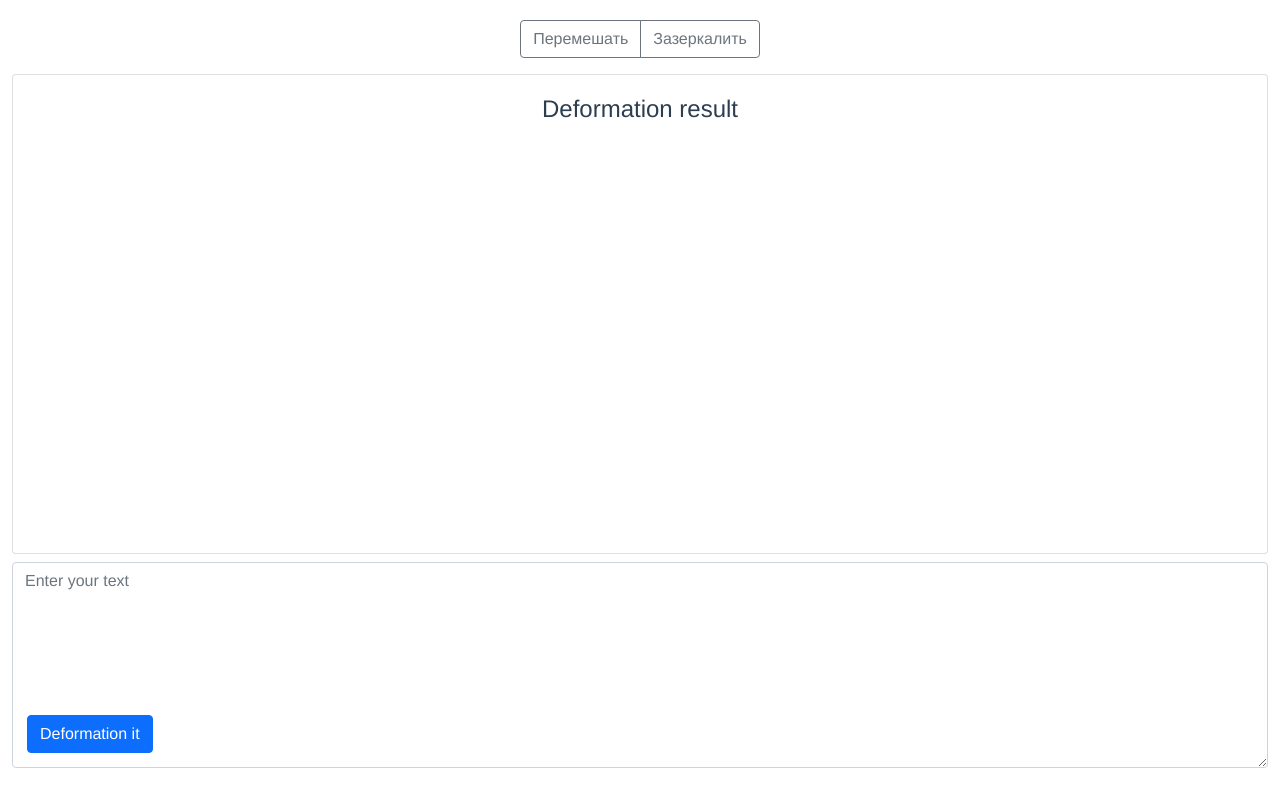
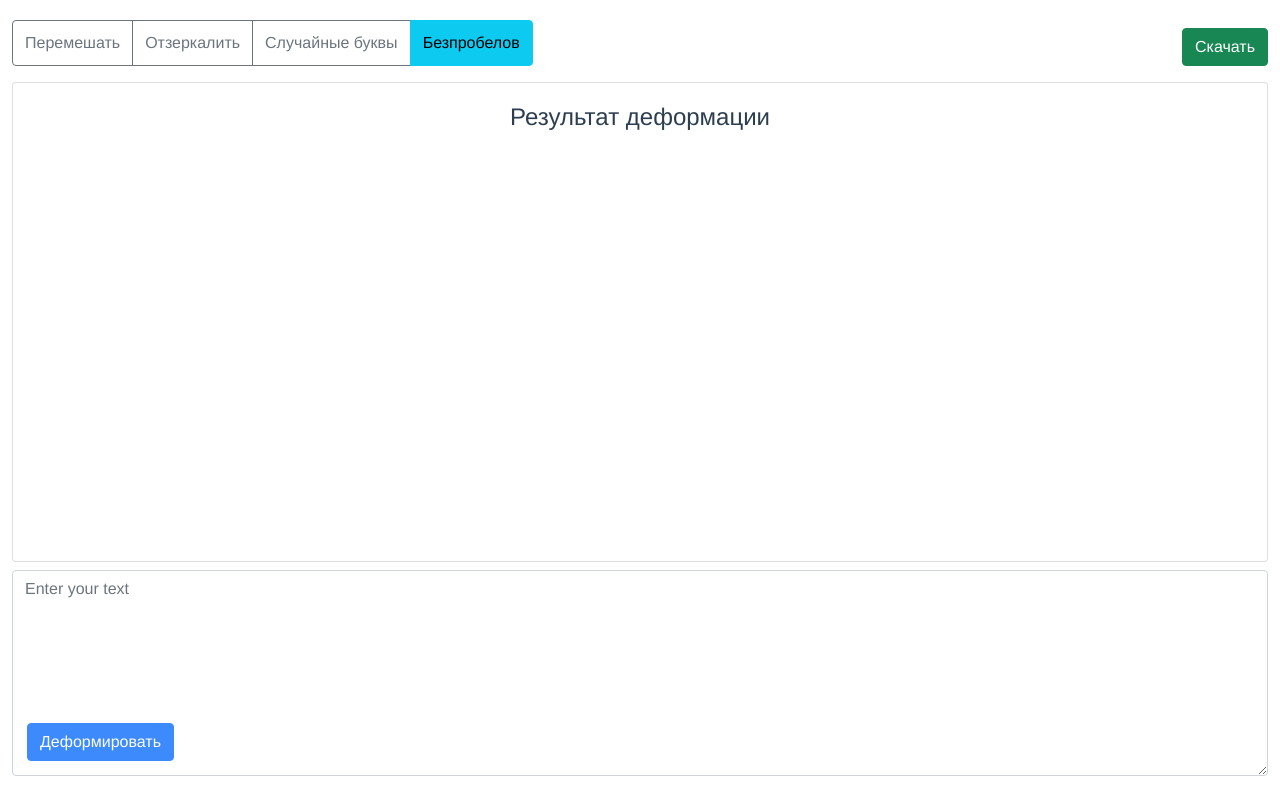
Before and after one commit to mihamailo/text-deformation, a Vue app: page / in a window 1280 px wide. Built offline with nearby package versions, Linux system fonts and the light colour scheme.

Commit message:
added random and spaceless

```diff
--- a/src/App.vue
+++ b/src/App.vue
@@ -1,14 +1,29 @@
 <template>
   <div class="container">
-    <Filter :filter="state.filter" :filterChange="filterChange" />
+    <div class="mb-3 d-flex justify-content-between">
+      <Filter
+        :filter="state.filter"
+        :filterChange="filterChange"
+        :buttons="state.buttons"
+      />
+      <button @click="downloadPdf" class="btn btn-success mt-2">Скачать</button>
+    </div>
     <div class="result card">
-      <div class="card-body" :class="state.textAlign">
+      <div class="result__body card-body" :class="state.textAlign">
         <div v-if="typeof state.text === 'object'">
           <div v-for="(item, index) in state.text" v-bind:key="index">
             {{ item }}
           </div>
         </div>
+
         <div v-else>{{ state.text }}</div>
+
+        <div
+          id="randomResult"
+          v-bind:class="
+            state.filter === 'Случайные буквы' ? 'd-block' : 'd-none'
+          "
+        ></div>
       </div>
     </div>
     <Input :setText="setText" />
@@ -16,7 +31,7 @@
 </template>
 
 <script>
-import { reactive, onMounted, onUpdated } from "vue";
+import { reactive } from "vue";
 import Input from "./components/Input";
 import Filter from "./components/Filter";
 import html2canvas from "html2canvas";
@@ -30,10 +45,12 @@ export default {
   },
   setup() {
     const state = reactive({
-      text: "Deformation result",
-      filter: "Отзеркалить",
+      text: "Результат деформации",
+      filter: "Безпробелов",
       textAlign: "text-center",
+      buttons: ["Перемешать", "Отзеркалить", "Случайные буквы", "Безпробелов"],
     });
+
     function array_compare(a, b) {
       // if lengths are different, arrays aren't equal
       if (a.length != b.length) return false;
@@ -106,6 +123,8 @@ export default {
         var last = aString.length - 1;
         var res = new Array(aString.length);
         for (var i = last; i >= 0; --i) {
+          if (res[i] === ")") res[i] = "(";
+          else if (res[i] === "(") res[i] = ")";
           var c = aString.charAt(i);
           res[last - i] = c;
         }
@@ -123,8 +142,11 @@ export default {
         array.map((item, id) => {
           stringItem = array.slice(prevId, id + 1).join(" ");
           prevId = id + 1;
-          console.log(item);
-          if (countSym > 70) {
+
+          let spaceCount = stringItem.length + 1;
+          console.log(spaceCount);
+          if (countSym > 75 - spaceCount) {
+            // Можно отнять количество элементов строки( = количеству пробелов)
             singleString += ` ${stringItem}`;
             newArray.push(backString(singleString));
             singleString = "";
@@ -134,16 +156,52 @@ export default {
             countSym += item.length;
           }
         });
-        console.log(newArray);
         // here we load string that have less than 50 symbols
         newArray.push(backString(singleString));
 
-        // console.log(newContent);
         return newArray;
       }
 
       const text = reverseStrings(value);
       return text;
+    };
+
+    const randomLetter = (value) => {
+      const arrStrings = value.split(" ");
+
+      function str_rand() {
+        var result = "";
+        var words = "йцукенгшщзхъфывапролджэячсмитьбю";
+        var max_position = words.length - 1;
+        for (let i = 0; i < 1; ++i) {
+          let position = Math.floor(Math.random() * max_position);
+          result = result + words.substring(position, position + 1);
+        }
+        return result;
+      }
+
+      const newArray = arrStrings.map((word, id, arr) => {
+        const letters = word.split("");
+
+        let letterArray = [];
+        for (let i = 0; i < letters.length; i++) {
+          letterArray.push(letters[i]);
+          if (letters[i + 1] != undefined) {
+            letterArray.push(`<span>${str_rand()}</span>`);
+          }
+        }
+        return letterArray.join("");
+      });
+
+      const newText = newArray.join(" ");
+
+      return newText;
+    };
+
+    const spaceless = (value) => {
+      let newText = value.replace(/\s/g, "");
+
+      return newText;
     };
 
     const onShuffelText = (value) => {
@@ -156,18 +214,30 @@ export default {
       state.textAlign = "text-end";
     };
 
+    const onRandomLetter = (value) => {
+      state.textAlign = "text-start";
+      state.text = randomLetter("");
+      document.querySelector("#randomResult").innerHTML = randomLetter(value);
+    };
+
+    const onSpaceless = (value) => {
+      state.textAlign = "text-start";
+      state.text = spaceless(value);
+    };
+
     const onDefault = (value) => {
       state.text = value;
       state.textAlign = "text-center";
     };
 
-    onUpdated(() => {
-      html2canvas(document.querySelector(".result .card-body")).then(function (
+    const downloadPdf = () => {
+      html2canvas(document.querySelector(".result__body")).then(function (
         canvas
       ) {
         document.body.appendChild(canvas);
-        canvas.style.width = "2500px";
-        canvas.style.height = "2500px";
+        console.log("kjk");
+        canvas.style.width = "3000px";
+        canvas.style.height = "3000px";
         canvas.style.visibility = "hidden";
         canvas.style.position = "absolute";
         canvas.style.left = "-1000%";
@@ -181,11 +251,11 @@ export default {
         pdf.addImage(imgData, "jpeg", 0, 0, canvas.width, canvas.height);
         pdf.save("download.pdf");
       });
-    });
+    };
 
     const setText = (value) => {
       if (value === null || value === "") {
-        onDefault("Deformation result");
+        onDefault("Результат деформации");
         return;
       }
       switch (state.filter) {
@@ -193,6 +263,10 @@ export default {
           return onMirrorText(value);
         case "Перемешать":
           return onShuffelText(value);
+        case "Случайные буквы":
+          return onRandomLetter(value);
+        case "Безпробелов":
+          return onSpaceless(value);
         default:
           return onDefault;
       }
@@ -201,6 +275,7 @@ export default {
     const filterChange = (type) => {
       state.filter = type;
       const inputValue = document.querySelector("textarea").value;
+
       if (!inputValue) {
         return;
       }
@@ -211,6 +286,7 @@ export default {
       state,
       setText,
       filterChange,
+      downloadPdf,
     };
   },
 };
@@ -228,7 +304,20 @@ export default {
 .result {
   min-height: 60vh;
   font-size: 24px;
+  background-size: 150px;
+  position: relative;
+  &__img {
+    position: absolute;
+    left: 10px;
+    top: 10px;
+    width: 180px;
+  }
 }
+
+#randomResult span {
+  opacity: 0.6;
+}
+
 .container {
   max-width: 1300px;
 }
--- a/src/components/Filter.vue
+++ b/src/components/Filter.vue
@@ -1,29 +1,19 @@
 <template>
-  <div class="mb-3">
   <div class="btn-group">
     <button
       v-for="(button, index) in buttons"
       v-bind:key="index"
       class="btn"
-        v-bind:class="[
-          filter === button ? 'btn-info' : 'btn-outline-secondary',
-        ]"
+      v-bind:class="[filter === button ? 'btn-info' : 'btn-outline-secondary']"
       v-on:click="filterChange(button)"
     >
       {{ button }}
     </button>
   </div>
-  </div>
 </template>
 
 <script>
 export default {
-  props: ["filter", "filterChange"],
-  setup() {
-    const buttons = ["Перемешать", "Зазеркалить"];
-    return {
-      buttons,
-    };
-  },
+  props: ["filter", "filterChange", "buttons"],
 };
 </script>
--- a/src/components/Input.vue
+++ b/src/components/Input.vue
@@ -9,7 +9,7 @@
         rows="8"
       />
       <button @click="setText(inputValue)" class="btn btn-primary">
-        Deformation it
+        Деформировать
       </button>
     </div>
   </div>
@@ -29,5 +29,6 @@ button {
   position: absolute;
   left: 15px;
   bottom: 15px;
+  opacity: 0.8;
 }
 </style>
```
Also changed, not shown: src/assets/synergy-logo.svg (added). Lines whose indentation alone changed are shown as unchanged.
